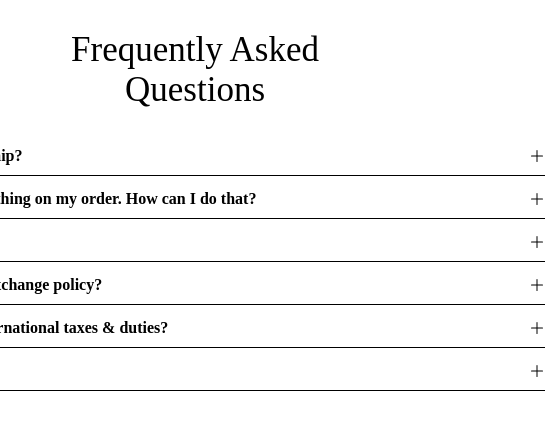
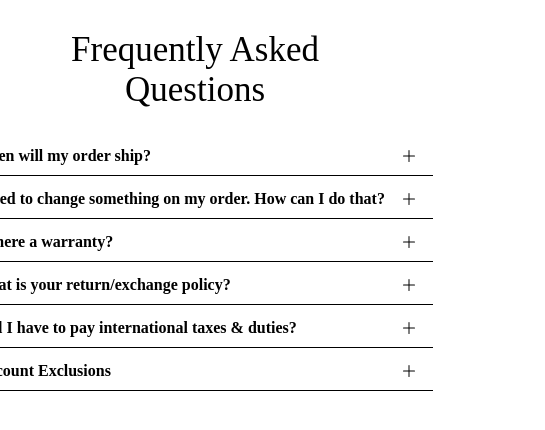
Before and after one commit to seanrandevs/react-faq, a React (Create React App) app: page / in a window 390 px wide. Shown: the top 430 px of the page, 545 px wide, since content can reach past the window. Built offline with nearby package versions, Linux system fonts and the light colour scheme.

Commit message:
Fixed mobile view

```diff
--- a/src/App.scss
+++ b/src/App.scss
@@ -21,8 +21,9 @@
 
 .q-and-a {
     margin: 7px 0 ;
-    min-width: 700px;
+    width: 700px;
     border-bottom: 1px solid;
+    padding: 0 1rem;
 
  .questions {
     display: flex;
@@ -43,3 +44,9 @@
     display: block;
  }
 }
+
+@media screen and (max-width: 767px) {
+    .q-and-a {
+        max-width: 475px;
+    }
+}
```
